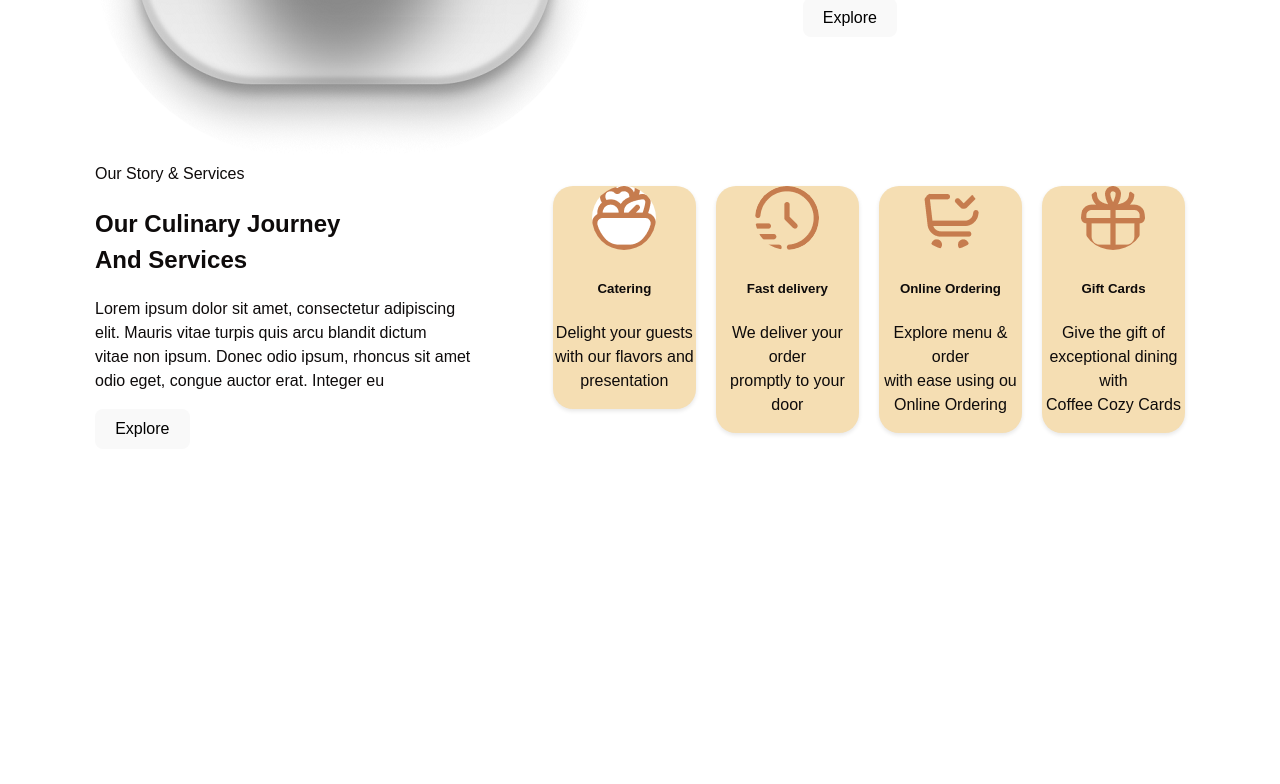
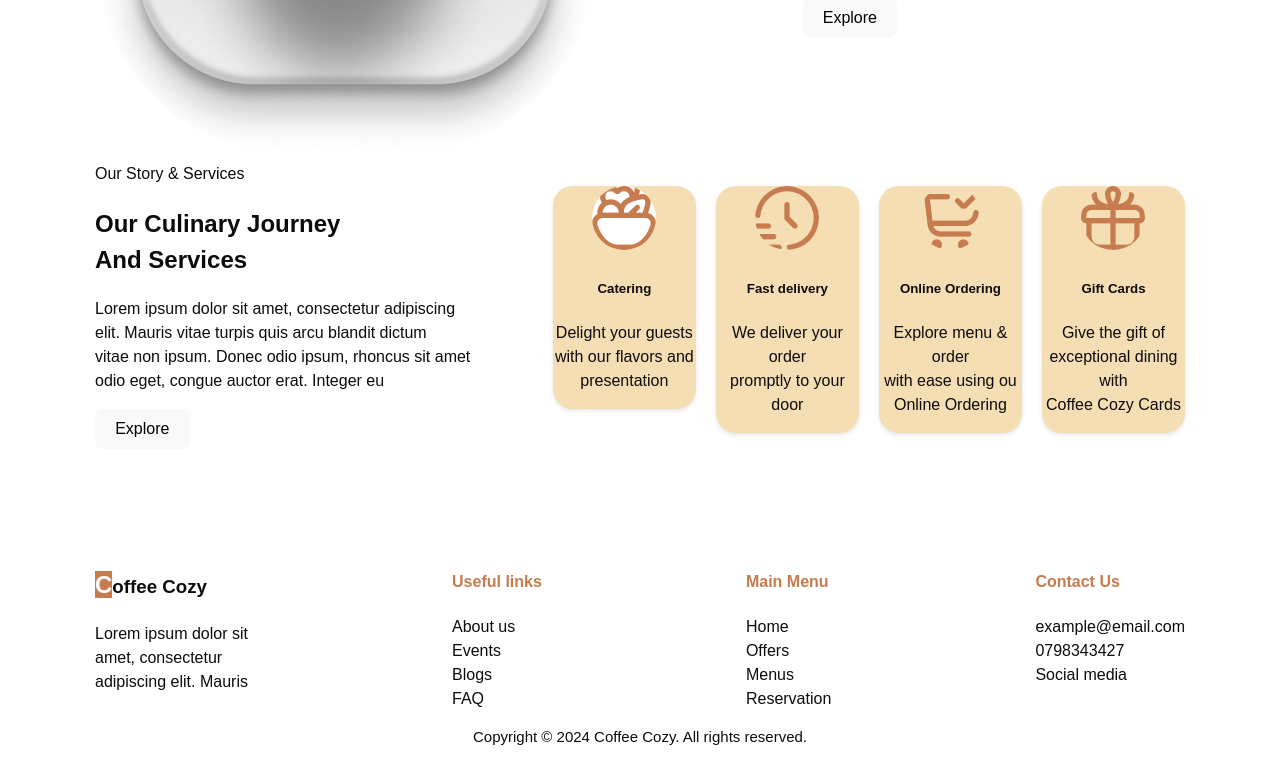
Before and after one commit to sirkaranja/Coffee-cozy, a React (Vite) app: page / in a window 1280 px wide. Shown: the part 1679-2463 px from the top of the page. Before the commit the page ends 2160 px from the top, so only its background shows below. Built offline with nearby package versions, Linux system fonts and the light colour scheme.

Commit message:
footer section

```diff
--- a/src/App.jsx
+++ b/src/App.jsx
@@ -5,6 +5,7 @@ import Coursel from './Components/Coursel/Coursel';
 import Offer from './Components/Offer/Offer';
 import About from './Components/About/About';
 import Services from './Components/Services/Services';
+import Footer from './Components/Footer/Footer'
 
 import './App.css'
 
@@ -18,6 +19,7 @@ function App() {
       <Offer/>
       <About />
       <Services />
+      <Footer />
 
 
     </>
--- /dev/null
+++ b/src/Components/Footer/Footer.css
@@ -0,0 +1,15 @@
+.footer{
+    padding-top: 100px;
+    display: flex;
+    justify-content: space-between;
+}
+.link1 li{
+list-style: none;
+}
+.copyright{
+    text-align: center;
+    font: 100;
+}
+.copyright p{
+    font-size: 15px;
+}
--- /dev/null
+++ b/src/Components/Footer/Footer.jsx
@@ -0,0 +1,41 @@
+import React from 'react'
+import './Footer.css'
+const Footer = () => {
+  return (
+    <>
+    <div className="footer">
+        <div className="logo-sec">
+        <h3><span id='logo-c'>C</span>offee Cozy</h3>
+           <p>Lorem ipsum dolor sit<br/>
+             amet, consectetur <br/>
+             adipiscing elit. Mauris </p>
+        </div>
+        <div className="link1">
+            <h4>Useful links</h4>
+            <li>About us</li>
+            <li>Events</li>
+            <li>Blogs</li>
+            <li>FAQ</li>
+        </div>
+        <div className="link1">
+            <h4>Main Menu</h4>
+            <li>Home</li>
+            <li>Offers</li>
+            <li>Menus</li>
+            <li>Reservation</li>
+        </div>
+        <div className="link1">
+            <h4>Contact Us</h4>
+            <li>example@email.com</li>
+            <li>0798343427</li>
+            <li>Social media</li>
+        </div>
+    </div>
+     <div className="copyright">
+     <p>Copyright &copy; 2024 Coffee Cozy. All rights reserved.</p>
+   </div>
+   </>
+  )
+}
+
+export default Footer
```
